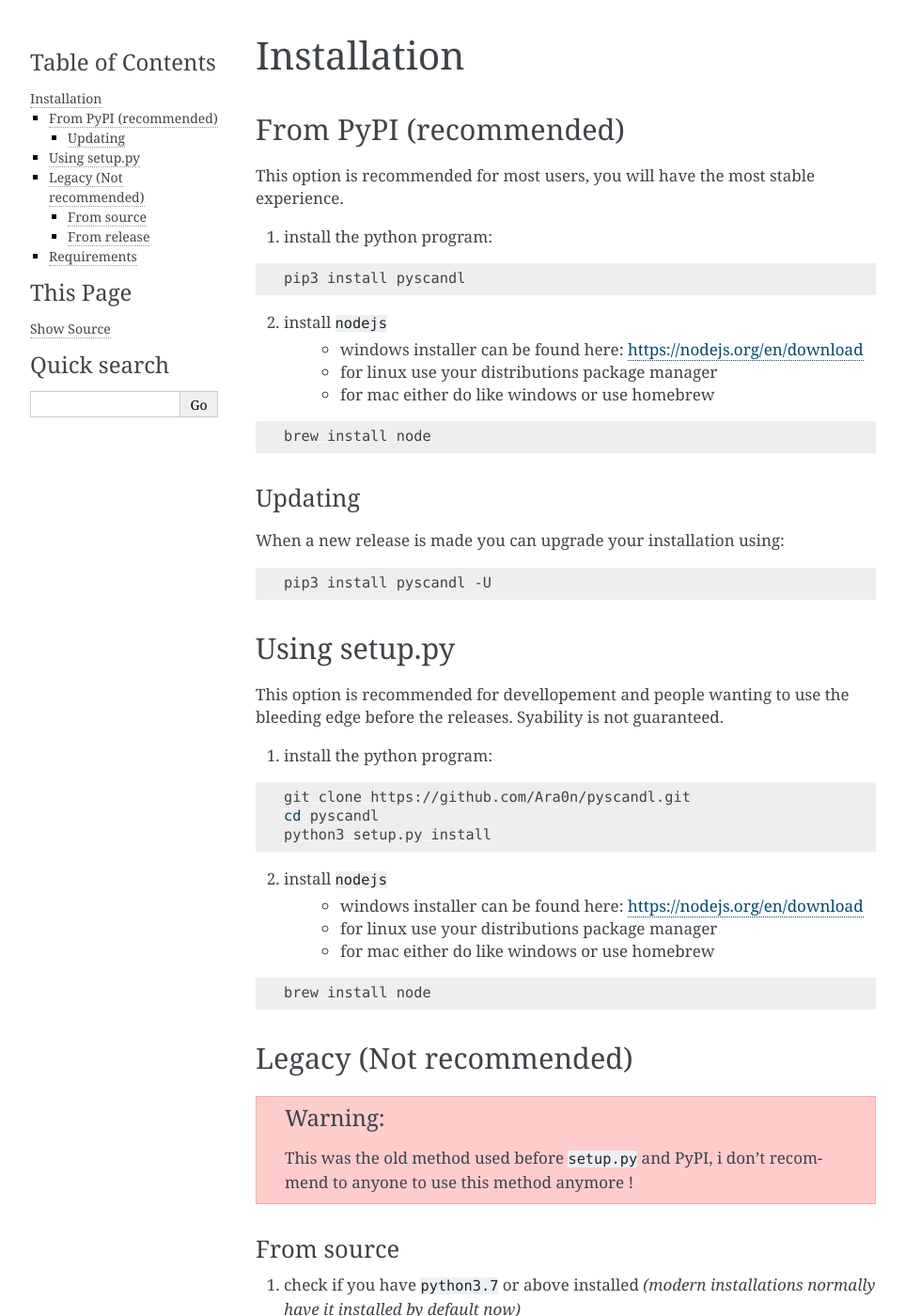
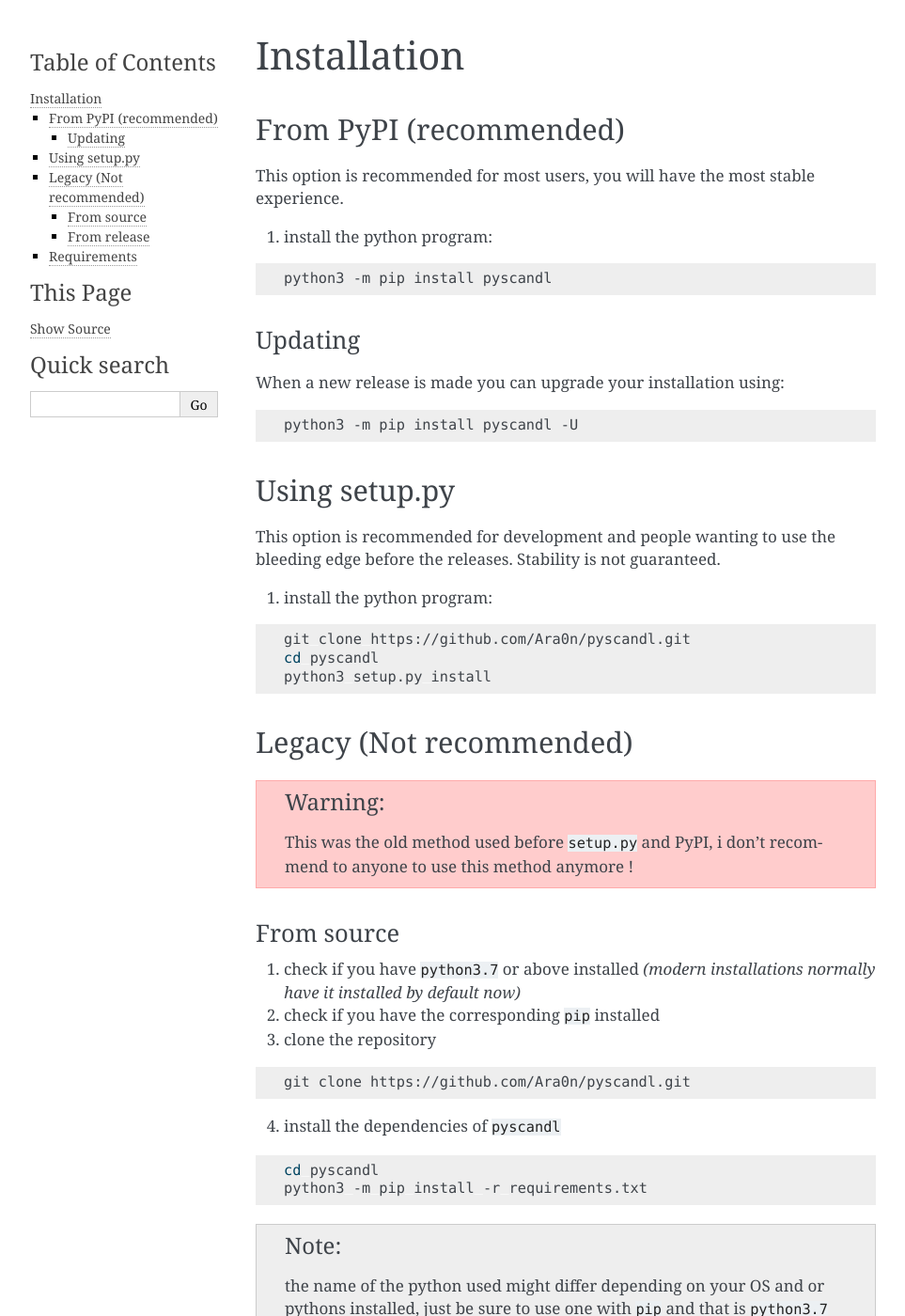
Before and after one commit to Ara0n/pyscandl, a Sphinx documentation site: the page built from docs/source/pages/installation.rst, in a window 1280 px wide and 1400 px high. Shown: the whole window at 94% size, without its empty margins (148-1111 px from the left). Built offline with Sphinx 7.4.7, drawn with Linux system fonts in a browser that asks for light colours; some of the changed text lies outside the part shown.

Commit message:
updated doc without node

```diff
--- a/docs/source/pages/installation.rst
+++ b/docs/source/pages/installation.rst
@@ -11,16 +11,8 @@
 
 .. code-block:: none
 
-    pip3 install pyscandl
+    python3 -m pip install pyscandl
 
-2. install ``nodejs``
-    * windows installer can be found here: https://nodejs.org/en/download
-    * for linux use your distributions package manager
-    * for mac either do like windows or use homebrew
-
-.. code-block:: bash
-
-    brew install node
 
 Updating
 --------
@@ -29,13 +21,13 @@
 
 .. code-block:: none
 
-    pip3 install pyscandl -U
+    python3 -m pip install pyscandl -U
 
 
 Using setup.py
 ==============
 
-This option is recommended for devellopement and people wanting to use the bleeding edge before the releases. Syability is not guaranteed.
+This option is recommended for development and people wanting to use the bleeding edge before the releases. Stability is not guaranteed.
 
 1. install the python program:
 
@@ -44,15 +36,6 @@
     git clone https://github.com/Ara0n/pyscandl.git
     cd pyscandl
     python3 setup.py install
-
-2. install ``nodejs``
-    * windows installer can be found here: https://nodejs.org/en/download
-    * for linux use your distributions package manager
-    * for mac either do like windows or use homebrew
-
-.. code-block:: bash
-
-    brew install node
 
 
 Legacy (Not recommended)
@@ -82,15 +65,6 @@
 .. note::
     the name of the python used might differ depending on your OS and or pythons installed, just be sure to use one with ``pip`` and that is ``python3.7`` or higher
 
-5. install ``nodejs``
-    * windows installer can be found here: https://nodejs.org/en/download
-    * for linux use your distributions package manager
-    * for mac either do like windows or use homebrew
-
-.. code-block:: bash
-
-    brew install node
-
 The program is now ready to be used, don't forget from time to time to check if new code and features were added and if yes do a ``git pull``
 
 
@@ -110,15 +84,6 @@
 .. note::
     the name of the python used might differ depending on your OS and or pythons installed, just be sure to use one with ``pip`` and that is ``python3.7`` or higher
 
-5. install ``nodejs``
-    * windows installer can be found here: https://nodejs.org/en/download
-    * for linux use your distributions package manager
-    * for mac either do like windows or use homebrew
-
-.. code-block:: bash
-
-    brew install node
-
 The program is now ready to be used, don't forget from time to time to check if a new release is out `here <https://github.com/Ara0n/pyscandl/release/latest>`_ and if yes download it.
 
 Requirements
@@ -127,5 +92,3 @@
 The current python requirements are:
 
 .. literalinclude:: ../../../requirements.txt
-
-Nodejs is also needed.
```
